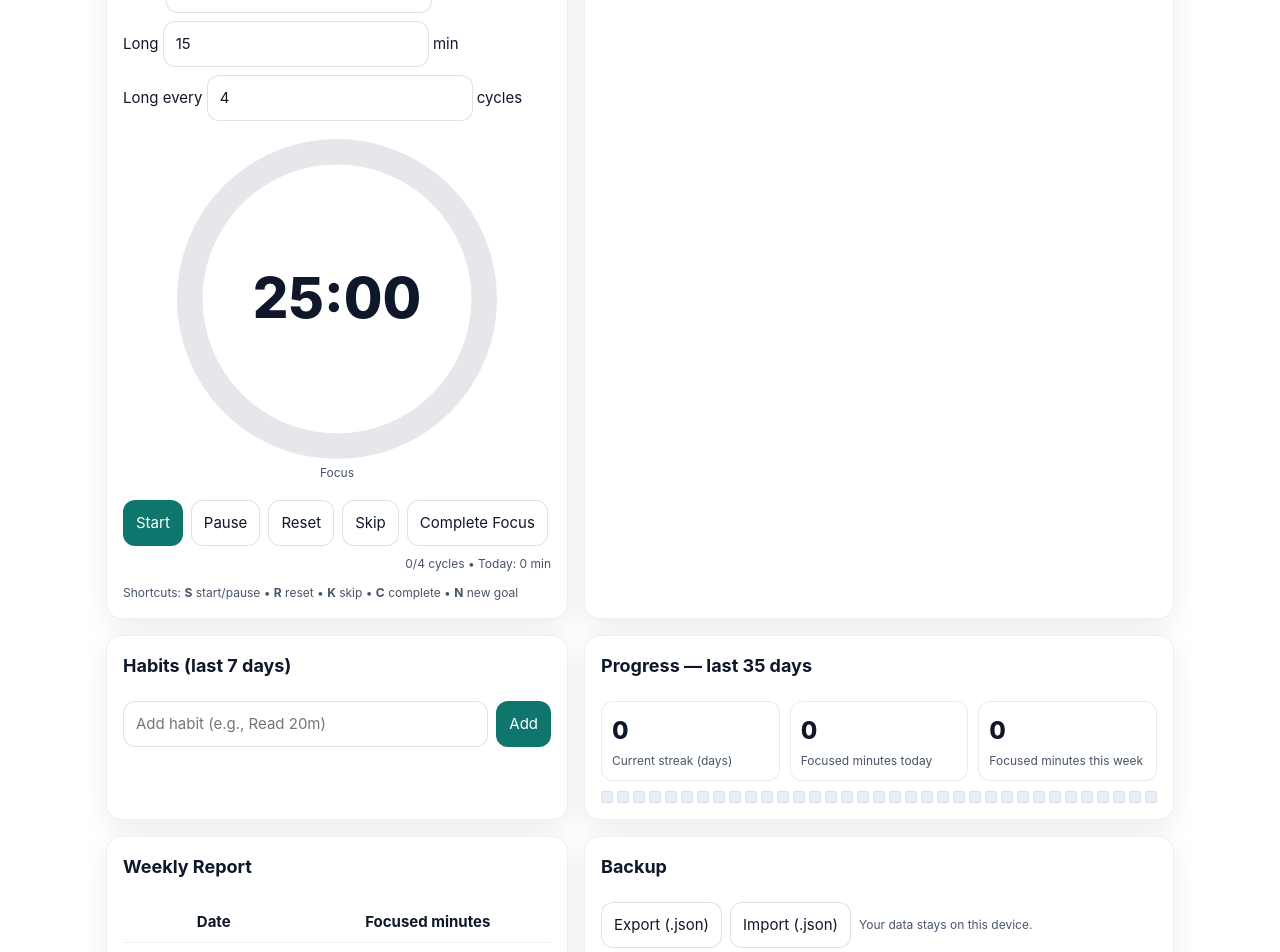
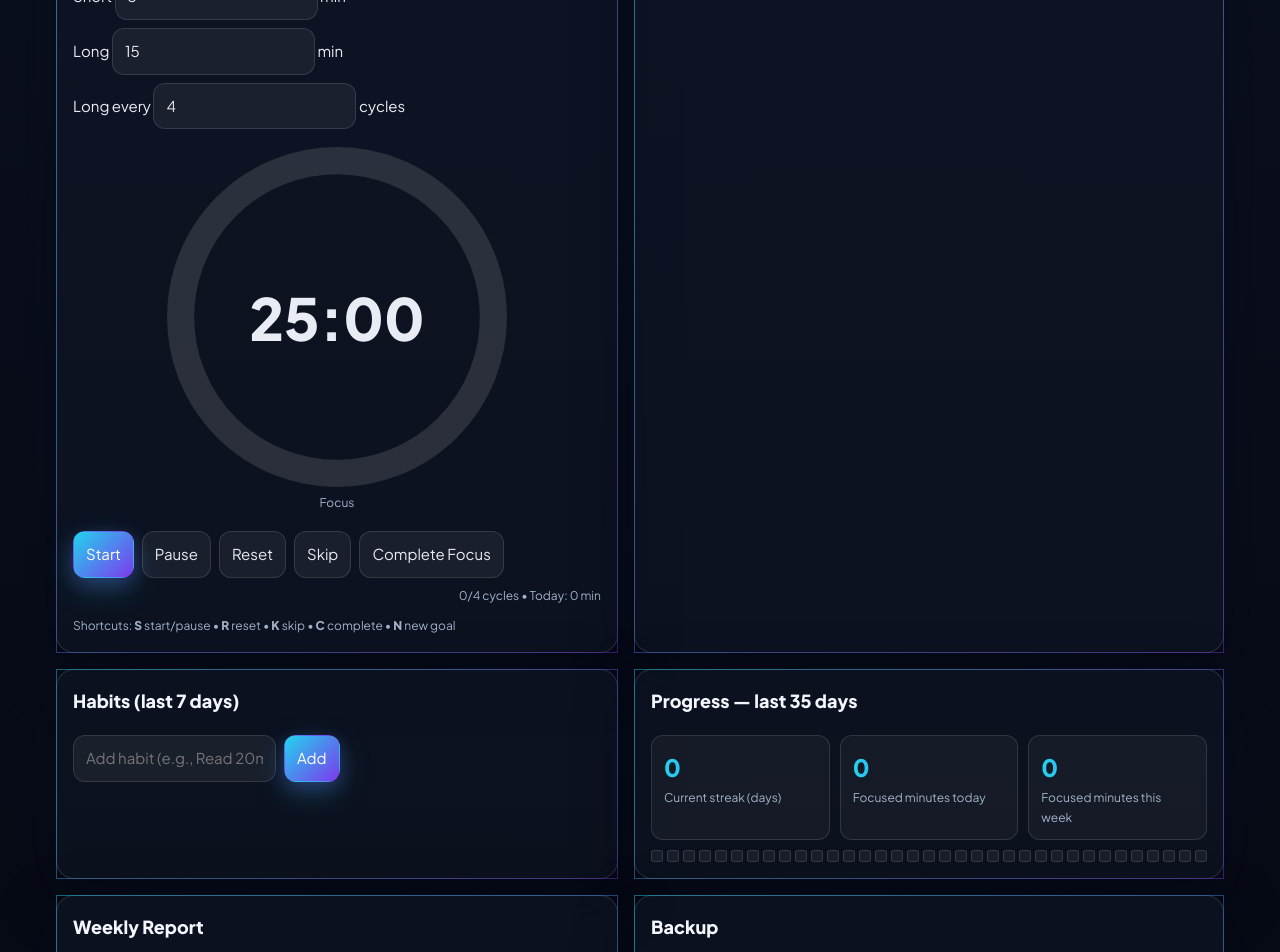
Before and after one commit to nicholaslyn/FocusFlow, a plain HTML site: page index.html in a window 1280 px wide. Shown: the part 240-1192 px from the top of the page. Drawn offline with Linux system fonts and the light colour scheme.

Commit message:
index.html

```diff
--- a/index.html
+++ b/index.html
@@ -4,71 +4,85 @@
 <meta charset="UTF-8" />
 <meta name="viewport" content="width=device-width, initial-scale=1" />
 <title>FocusFlow — Habits & Pomodoro</title>
-<meta name="theme-color" content="#10b981" />
+<meta name="theme-color" content="#0ea5e9" />
 <link rel="manifest" href="manifest.json">
 <meta name="apple-mobile-web-app-capable" content="yes">
 <meta name="apple-mobile-web-app-status-bar-style" content="default">
+<link href="https://fonts.googleapis.com/css2?family=Plus+Jakarta+Sans:wght@400;600;800&display=swap" rel="stylesheet">
 <style>
-  /* ===== Calm, high-contrast, mobile-first ===== */
+  /* ===== Techy Neon — bold, client-ready visuals (mobile-first) ===== */
   :root{
-    --bg:#ffffff; --panel:#ffffff; --ink:#0f172a; --muted:#475569;
-    --accent:#0f766e; --accent-soft:#ccfbf1; --good:#16a34a; --warn:#f59e0b;
-    --radius:16px; --shadow:0 8px 28px rgba(2,8,23,.08);
-    --ring:#e5e7eb; --ring-fg:#0ea5e9; /* focus ring color */
-  }
-  @media (prefers-color-scheme: dark){
-    :root{ --bg:#0b1220; --panel:#0f172a; --ink:#e5e7eb; --muted:#9aa6b2; --ring:#1f2937; --accent-soft:#073b33; }
+    --ink:#E9ECF5;           /* primary text */
+    --muted:#A3B2C9;         /* secondary text */
+    --acc1:#22d3ee;          /* cyan */
+    --acc2:#7c3aed;          /* violet */
+    --good:#22c55e; --warn:#f59e0b; --danger:#ef4444;
+    --radius:18px; --shadow:0 18px 60px rgba(2,8,23,.45);
+    --panel:rgba(17,24,39,.55); /* glass */
+    --border:rgba(255,255,255,.12);
   }
   *{box-sizing:border-box}
-  body{margin:0;background:var(--bg);color:var(--ink);font:15px/1.6 Inter, ui-sans-serif, system-ui, Segoe UI, Roboto, Helvetica, Arial}
-  header{position:sticky;top:0;z-index:10;background:linear-gradient(180deg,rgba(255,255,255,.96),rgba(255,255,255,.88));border-bottom:1px solid rgba(2,8,23,.06);backdrop-filter:blur(8px)}
-  .wrap{max-width:1100px;margin:auto;padding:16px}
+  body{margin:0;min-height:100vh;color:var(--ink);font:15px/1.65 'Plus Jakarta Sans',ui-sans-serif,system-ui,Segoe UI,Roboto,Helvetica,Arial;
+    background:
+      radial-gradient(1200px 700px at -20% -20%, rgba(34,211,238,.25) 0%, transparent 60%),
+      radial-gradient(1000px 600px at 110% -10%, rgba(124,58,237,.22) 0%, transparent 60%),
+      linear-gradient(180deg,#0b1020 0%, #070b16 60%, #040812 100%);
+  }
+  a{color:inherit}
+  header{position:sticky;top:0;z-index:10;background:rgba(4,8,18,.6);backdrop-filter:blur(10px);border-bottom:1px solid var(--border)}
+  .wrap{max-width:1200px;margin:auto;padding:16px}
   .hrow{display:flex;align-items:center;justify-content:space-between;gap:12px}
-  .brand{font-weight:800;letter-spacing:.3px}
+  .brand{font-weight:800;letter-spacing:.3px;font-size:18px;background:linear-gradient(90deg,var(--acc1),var(--acc2));-webkit-background-clip:text;background-clip:text;color:transparent}
   .toggles{display:flex;gap:10px;flex-wrap:wrap;color:var(--muted)}
-  .toggle{display:flex;gap:6px;align-items:center;padding:6px 10px;border-radius:999px;border:1px solid rgba(2,8,23,.08);background:#fff}
+  .toggle{display:flex;gap:6px;align-items:center;padding:8px 12px;border-radius:999px;border:1px solid var(--border);background:rgba(255,255,255,.04)}
 
   main.wrap{display:grid;grid-template-columns:1fr;gap:16px}
-  @media (min-width: 900px){ main.wrap{grid-template-columns:1.1fr .9fr} }
+  @media (min-width: 980px){ main.wrap{grid-template-columns:1.1fr .9fr} }
 
-  .card{background:var(--panel);border:1px solid rgba(2,8,23,.06);border-radius:var(--radius);box-shadow:var(--shadow);padding:16px}
-  h2{margin:0 0 10px;font-size:clamp(16px,2vw,18px)}
+  .card{position:relative;background:var(--panel);border:1px solid var(--border);border-radius:var(--radius);box-shadow:var(--shadow);padding:16px}
+  .card::before{content:"";position:absolute;inset:-1px;border-radius:calc(var(--radius)+1px);padding:1px;background:linear-gradient(135deg,rgba(34,211,238,.45),rgba(124,58,237,.45));-webkit-mask:linear-gradient(#000 0 0) content-box,linear-gradient(#000 0 0);-webkit-mask-composite:xor;mask-composite:exclude;}
+
+  h2{margin:0 0 10px;font-size:clamp(16px,2vw,18px);color:#F3F6FF}
   .hint{color:var(--muted);font-size:12px}
   .row{display:flex;gap:8px;align-items:center;flex-wrap:wrap}
   .stack{display:flex;flex-direction:column;gap:10px}
-  input,select,button{border-radius:12px;border:1px solid rgba(2,8,23,.12);background:#fff;color:var(--ink);padding:10px 12px;font:inherit}
-  button{cursor:pointer;transition:transform .2s ease}
-  button.primary{background:var(--accent);color:#fff;border-color:transparent}
+
+  input,select,button{border-radius:12px;border:1px solid var(--border);background:rgba(255,255,255,.06);color:var(--ink);padding:10px 12px;font:inherit}
+  button{cursor:pointer;transition:transform .18s ease, box-shadow .18s ease, background .18s ease}
+  button.primary{background:linear-gradient(135deg,var(--acc1),var(--acc2));color:#fff;border-color:transparent;box-shadow:0 10px 30px rgba(34,211,238,.25), 0 6px 18px rgba(124,58,237,.25)}
   button.primary:hover{transform:translateY(-1px)}
-  button.ghost{background:#fff}
+  button.ghost{background:rgba(255,255,255,.06)}
 
-  /* Timer with responsive progress ring */
+  /* Timer */
   .timer-wrap{display:grid;place-items:center;margin:8px 0}
-  .ring{position:relative;width:min(78vw,320px);height:min(78vw,320px)}
+  .ring{position:relative;width:min(82vw,340px);height:min(82vw,340px)}
   .ring svg{position:absolute;inset:0;transform:rotate(-90deg)}
-  .ring .clock{position:absolute;inset:0;display:grid;place-items:center;font-weight:800;font-size:clamp(28px,10vw,56px)}
-  .phase{color:var(--muted);font-size:12px;text-align:center;margin-top:4px}
+  .ring .clock{position:absolute;inset:0;display:grid;place-items:center;font-weight:800;font-size:clamp(28px,10vw,58px)}
+  .phase{color:var(--muted);font-size:12px;text-align:center;margin-top:6px}
 
-  .list{display:flex;flex-direction:column;gap:8px}
-  .item{display:flex;gap:8px;align-items:center;border:1px solid rgba(2,8,23,.1);border-radius:12px;padding:10px;background:#fff}
-  .grow{flex:1}
+  /* KPI & heatmap */
+  .kpis{display:grid;grid-template-columns:repeat(3,1fr);gap:10px}
+  .kpi{border:1px solid var(--border);border-radius:12px;padding:12px;background:rgba(255,255,255,.04)}
+  .num{font-weight:800;font-size:clamp(18px,3.5vw,24px);background:linear-gradient(90deg,var(--acc1),var(--acc2));-webkit-background-clip:text;background-clip:text;color:transparent}
+  .heat{display:grid;grid-template-columns:repeat(35,12px);gap:4px}
+  .cell{width:12px;height:12px;border-radius:3px;background:rgba(255,255,255,.06);border:1px solid var(--border)}
+  .c1{background:#0ea5e955}.c2{background:#7dd3fc77}.c3{background:#60a5fa99}.c4{background:#a78bfaAA}
 
-  .kpis{display:grid;grid-template-columns:repeat(3,1fr);gap:10px}
-  .kpi{border:1px solid rgba(2,8,23,.08);border-radius:12px;padding:10px;background:#fff}
-  .num{font-weight:800;font-size:clamp(18px,3.5vw,24px)}
-  .heat{display:grid;grid-template-columns:repeat(35,12px);gap:4px}
-  .cell{width:12px;height:12px;border-radius:3px;background:#e8eef7;border:1px solid rgba(2,8,23,.06)}
-  .c1{background:#c7f2e9}.c2{background:#9fead9}.c3{background:#71dfc6}.c4{background:#43d4b3}
-
-  table{width:100%;border-collapse:collapse;background:#fff;border-radius:12px;overflow:hidden}
-  td,th{border-bottom:1px solid rgba(2,8,23,.06);padding:8px}
-  canvas{width:100%;height:220px;background:#fff;border:1px solid rgba(2,8,23,.08);border-radius:12px}
+  table{width:100%;border-collapse:collapse;background:rgba(255,255,255,.04);border-radius:12px;overflow:hidden}
+  td,th{border-bottom:1px solid var(--border);padding:10px}
+  canvas{width:100%;height:220px;background:rgba(255,255,255,.04);border:1px solid var(--border);border-radius:12px}
 
   /* Toasts & overlay */
   .toasts{position:fixed;right:12px;bottom:12px;display:flex;flex-direction:column;gap:8px;z-index:60}
-  .toast{background:#fff;border:1px solid rgba(2,8,23,.08);border-radius:12px;box-shadow:var(--shadow);padding:10px 12px;color:var(--ink)}
-  .overlay{position:fixed;inset:0;background:rgba(2,8,23,.25);display:none;align-items:center;justify-content:center;z-index:50}
-  .overlay .count{font:800 clamp(48px,14vw,84px)/1 Inter;color:#065f46;background:rgba(255,255,255,.9);padding:20px 28px;border-radius:16px;border:1px solid rgba(2,8,23,.08)}
+  .toast{background:rgba(17,24,39,.85);border:1px solid var(--border);border-radius:12px;box-shadow:var(--shadow);padding:10px 12px;color:var(--ink)}
+  .overlay{position:fixed;inset:0;background:rgba(2,8,23,.35);display:none;align-items:center;justify-content:center;z-index:50}
+  .overlay .count{font:800 clamp(48px,14vw,84px)/1 'Plus Jakarta Sans';color:#fff;background:linear-gradient(135deg,rgba(34,211,238,.85),rgba(124,58,237,.85));padding:20px 28px;border-radius:16px;border:1px solid var(--border);box-shadow:0 20px 60px rgba(0,0,0,.45)}
+
+  /* Mobile sticky dock */
+  .dock{position:fixed;left:50%;bottom:calc(env(safe-area-inset-bottom) + 12px);transform:translateX(-50%);display:flex;gap:10px;align-items:center;padding:10px 12px;border-radius:999px;background:rgba(17,24,39,.65);backdrop-filter:blur(10px);border:1px solid var(--border);box-shadow:var(--shadow);z-index:70}
+  .dock .dclock{font-weight:800}
+  .dock .dphase{color:var(--muted)}
+  @media (min-width:980px){ .dock{display:none} }
 </style>
 </head>
 <body>
@@ -77,7 +91,7 @@
     <div class="brand">FocusFlow</div>
     <div class="toggles">
       <label class="toggle"><input id="optSound" type="checkbox"> sound</label>
-      <label class="toggle">< id="optNotifyLbl"><input id="optNotify" type="checkbox"> notifications</label>
+      <label class="toggle"><input id="optNotify" type="checkbox"> notifications</label>
       <label class="toggle"><input id="optAuto" type="checkbox"> auto-start</label>
       <button id="installBtn" class="toggle" title="Install app">↥ Install</button>
     </div>
@@ -98,8 +112,14 @@
     <div class="timer-wrap">
       <div class="ring">
         <svg viewBox="0 0 100 100" aria-hidden="true">
-          <circle cx="50" cy="50" r="46" fill="none" stroke="var(--ring)" stroke-width="8"/>
-          <circle id="ringFg" cx="50" cy="50" r="46" fill="none" stroke="var(--ring-fg)" stroke-width="8" stroke-linecap="round" stroke-dasharray="289" stroke-dashoffset="0"/>
+          <defs>
+            <linearGradient id="ringGrad" x1="0" y1="0" x2="1" y2="1">
+              <stop offset="0%" stop-color="#22d3ee"/>
+              <stop offset="100%" stop-color="#7c3aed"/>
+            </linearGradient>
+          </defs>
+          <circle cx="50" cy="50" r="46" fill="none" stroke="rgba(255,255,255,.12)" stroke-width="8"/>
+          <circle id="ringFg" cx="50" cy="50" r="46" fill="none" stroke="url(#ringGrad)" stroke-width="8" stroke-linecap="round" stroke-dasharray="289" stroke-dashoffset="0"/>
         </svg>
         <div id="clock" class="clock">25:00</div>
       </div>
@@ -108,7 +128,7 @@
 
     <div class="row">
       <button id="start" class="primary">Start</button>
-      <button id="pause">Pause</button>
+      <button id="pause" class="ghost">Pause</button>
       <button id="reset" class="ghost">Reset</button>
       <button id="skip" class="ghost">Skip</button>
       <button id="complete" class="ghost">Complete Focus</button>
@@ -156,8 +176,8 @@
   <section class="card stack">
     <h2>Backup</h2>
     <div class="row">
-      <button id="exportBtn">Export (.json)</button>
-      <button id="importBtn">Import (.json)</button>
+      <button id="exportBtn" class="ghost">Export (.json)</button>
+      <button id="importBtn" class="ghost">Import (.json)</button>
       <span class="hint">Your data stays on this device.</span>
     </div>
   </section>
@@ -165,6 +185,7 @@
 
 <div class="overlay" id="overlay"><div class="count" id="count">3</div></div>
 <div class="toasts" id="toasts"></div>
+<div class="dock" id="dock"><div class="dphase" id="dphase">Ready</div><div class="dclock" id="dclock">25:00</div><button id="dockStart" class="primary">Start</button></div>
 
 <script>
 // ===== Storage & helpers =====
@@ -189,12 +210,12 @@ let mode='focus', timer=null, remaining=0, cycles=0;
 function duration(m){return (m==='focus'?+focusMin.value:m==='short'?+shortMin.value:+longMin.value)*60}
 function mmss(s){const m=Math.floor(s/60),ss=(''+(s%60)).padStart(2,'0');return `${m}:${ss}`}
 const ringLen=2*Math.PI*46; const ring=$('ringFg'); ring.setAttribute('stroke-dasharray', String(ringLen));
-function setRingProgress(){ const total = (mode==='focus'?+focusMin.value:mode==='short'?+shortMin.value:+longMin.value)*60; const p = Math.max(0, Math.min(1, 1 - remaining/total)); ring.style.stroke = (mode==='focus'? 'var(--ring-fg)' : mode==='short'? 'var(--good)' : 'var(--warn)'); ring.style.strokeDashoffset = String(ringLen * (1-p)); }
-function renderClock(){ if(mode==='pause'&&remaining){$('clock').textContent=mmss(remaining);} else { remaining=duration(mode==='pause'?'focus':mode); $('clock').textContent=mmss(remaining);} $('phase').textContent=mode==='focus'?'Focus':mode==='short'?'Break':'Long break'; $('sessionInfo').innerHTML=`${cycles % (+longEvery.value||4)}/${+longEvery.value||4} cycles • Today: <span id="minsToday">${focusedToday()}</span> min`; setRingProgress(); }
-function tick(){ remaining--; $('clock').textContent=mmss(remaining); setRingProgress(); if(remaining<=0){ phaseEnded(); }}
-function start(){ if(timer) return; if(mode==='pause') mode='focus'; timer=setInterval(tick,1000); }
-function pause(){ clearInterval(timer); timer=null; mode='pause'; }
-function reset(){ clearInterval(timer); timer=null; mode='focus'; cycles=0; renderClock(); }
+function setRingProgress(){ const total = (mode==='focus'?+focusMin.value:mode==='short'?+shortMin.value:+longMin.value)*60; const p = Math.max(0, Math.min(1, 1 - remaining/total)); ring.style.strokeDashoffset = String(ringLen * (1-p)); }
+function renderClock(){ if(mode==='pause'&&remaining){$('clock').textContent=mmss(remaining);} else { remaining=duration(mode==='pause'?'focus':mode); $('clock').textContent=mmss(remaining);} $('phase').textContent=mode==='focus'?'Focus':mode==='short'?'Break':'Long break'; $('sessionInfo').innerHTML=`${cycles % (+longEvery.value||4)}/${+longEvery.value||4} cycles • Today: <span id="minsToday">${focusedToday()}</span> min`; setRingProgress(); updateDock(); }
+function tick(){ remaining--; $('clock').textContent=mmss(remaining); setRingProgress(); updateDock(); if(remaining<=0){ phaseEnded(); }}
+function start(){ if(timer) return; if(mode==='pause') mode='focus'; timer=setInterval(tick,1000); updateDock(); }
+function pause(){ clearInterval(timer); timer=null; mode='pause'; updateDock(); }
+function reset(){ clearInterval(timer); timer=null; mode='focus'; cycles=0; renderClock(); updateDock(); }
 function skip(){ clearInterval(timer); timer=null; nextPhase(true); }
 function addFocusMinutes(mins){ const t=todayStr(); focusLog[t]=(focusLog[t]||0)+mins; save(); toast(`+${mins} min logged`); }
 function focusedToday(){ return focusLog[todayStr()]||0; }
@@ -205,6 +226,10 @@ function phaseEnded(){ clearInterval(timer); timer=null; if(mode==='focus'){ add
 function nextPhase(skipped=false){ if(mode==='focus'){ if(!skipped) addFocusMinutes(+focusMin.value); cycles++; mode = (cycles % (+longEvery.value||4)===0) ? 'long' : 'short'; } else { mode='focus'; } save(); renderClock(); countdownThen(start); }
 $('start').onclick=start; $('pause').onclick=pause; $('reset').onclick=reset; $('skip').onclick=skip; $('complete').onclick=()=>{ addFocusMinutes(+focusMin.value); save(); updateViews(); };
 renderClock();
+
+// ===== Mobile dock =====
+function updateDock(){ const dclock=$('dclock'), dphase=$('dphase'), btn=$('dockStart'); dclock.textContent = $('clock').textContent; dphase.textContent = (mode==='focus'?'Focus':mode==='short'?'Break':'Long break'); btn.textContent = (timer? 'Pause' : (mode==='pause'?'Start':'Start')); }
+$('dockStart').addEventListener('click', ()=>{ if(timer) pause(); else start(); });
 
 // ===== Daily Goals =====
 function goalsToday(){ const k=todayStr(); if(!goalsByDay[k]) goalsByDay[k]=[]; return goalsByDay[k]; }
@@ -223,7 +248,7 @@ function focusedLastNDays(n){ const out=[], now=new Date(); for(let i=n-1;i>=0;i
 function weekSum(){ return focusedLastNDays(7).reduce((a,b)=>a+b.mins,0); }
 function buildHeat(){ const el=$('heat'); el.innerHTML=''; const data=focusedLastNDays(35); let cur=0; for(let i=data.length-1;i>=0;i--){ if(data[i].mins>0) cur++; else break; } $('kpiStreak').textContent=cur; $('kpiToday').textContent=focusedToday(); $('kpiWeek').textContent=weekSum(); data.forEach(({mins})=>{ const c=document.createElement('div'); c.className='cell ' + (mins>=60?'c4':mins>=30?'c3':mins>=10?'c2':mins>0?'c1':''); el.appendChild(c); }); }
 function drawWeekTable(){ const tb=$('weekTable').querySelector('tbody'); tb.innerHTML=''; focusedLastNDays(7).forEach(({k,mins})=>{ const tr=document.createElement('tr'); const td1=document.createElement('td'); td1.textContent=k; const td2=document.createElement('td'); td2.textContent=mins; tr.appendChild(td1); tr.appendChild(td2); tb.appendChild(tr); }); }
-function drawChart(){ const cvs=$('chart'); const ctx=cvs.getContext('2d'); const data=focusedLastNDays(7).map(x=>x.mins); const w=cvs.width=cvs.clientWidth; const h=cvs.height=cvs.clientHeight; const pad=20; const max=Math.max(60, ...data, 1); const barW=(w-pad*2)/data.length*0.6; const step=(w-pad*2)/data.length; ctx.clearRect(0,0,w,h); ctx.fillStyle='rgba(2,8,23,.07)'; ctx.fillRect(pad, h-1-pad, w-pad*2, 1); ctx.fillStyle='var(--accent)'; data.forEach((v,i)=>{ const x=pad+i*step+(step-barW)/2; const bh=(h-pad*2)*v/max; const y=h-pad-bh; ctx.beginPath(); const r=6; ctx.moveTo(x, y+r); ctx.arcTo(x, y, x+r, y, r); ctx.lineTo(x+barW-r, y); ctx.arcTo(x+barW, y, x+barW, y+r, r); ctx.lineTo(x+barW, y+bh); ctx.lineTo(x, y+bh); ctx.closePath(); ctx.fill(); }); ctx.fillStyle='var(--muted)'; ctx.font='12px Inter, system-ui'; ctx.fillText('Focused minutes (last 7 days)', pad, 14); }
+function drawChart(){ const cvs=$('chart'); const ctx=cvs.getContext('2d'); const data=focusedLastNDays(7).map(x=>x.mins); const w=cvs.width=cvs.clientWidth; const h=cvs.height=cvs.clientHeight; const pad=20; const max=Math.max(60, ...data, 1); const barW=(w-pad*2)/data.length*0.6; const step=(w-pad*2)/data.length; ctx.clearRect(0,0,w,h); ctx.fillStyle='rgba(255,255,255,.12)'; ctx.fillRect(pad, h-1-pad, w-pad*2, 1); ctx.fillStyle='#22d3ee'; data.forEach((v,i)=>{ const x=pad+i*step+(step-barW)/2; const bh=(h-pad*2)*v/max; const y=h-pad-bh; ctx.beginPath(); const r=6; ctx.moveTo(x, y+r); ctx.arcTo(x, y, x+r, y, r); ctx.lineTo(x+barW-r, y); ctx.arcTo(x+barW, y, x+barW, y+r, r); ctx.lineTo(x+barW, y+bh); ctx.lineTo(x, y+bh); ctx.closePath(); ctx.fill(); }); ctx.fillStyle='var(--muted)'; ctx.font='12px Plus Jakarta Sans, system-ui'; ctx.fillText('Focused minutes (last 7 days)', pad, 14); }
 function updateViews(){ buildHeat(); drawWeekTable(); drawChart(); $('minsToday').textContent=focusedToday(); }
 updateViews();
 
```
